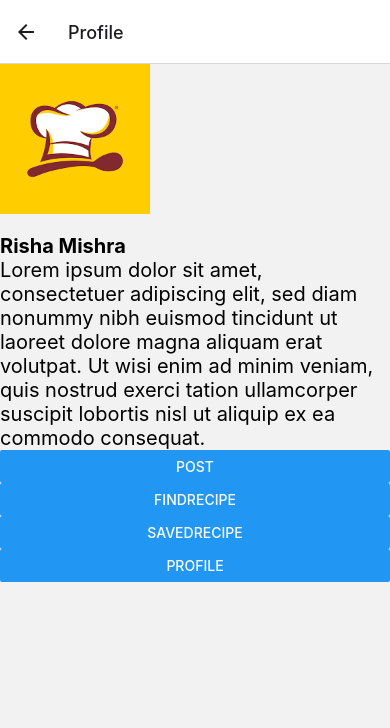
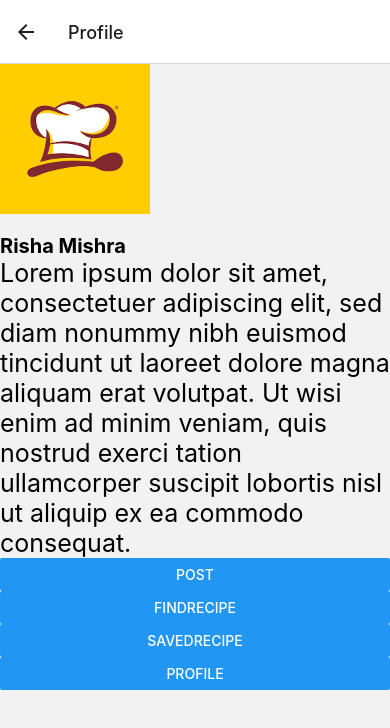
Before and after one commit to risha2378/yum-share, a React Native app: screen /Profile in a window 390 px wide. Shown: the top 728 px of the page. Built offline with nearby package versions, Linux system fonts and the light colour scheme.

Commit message:
started nav, changed fontSize

```diff
--- a/components/Profile.jsx
+++ b/components/Profile.jsx
@@ -29,7 +29,7 @@ const styles = StyleSheet.create({
         fontWeight: 'bold'
     },
     desc: {
-        fontSize: 20,
+        fontSize: 25,
         fontWeight: 'normal'
     }
 })
```
